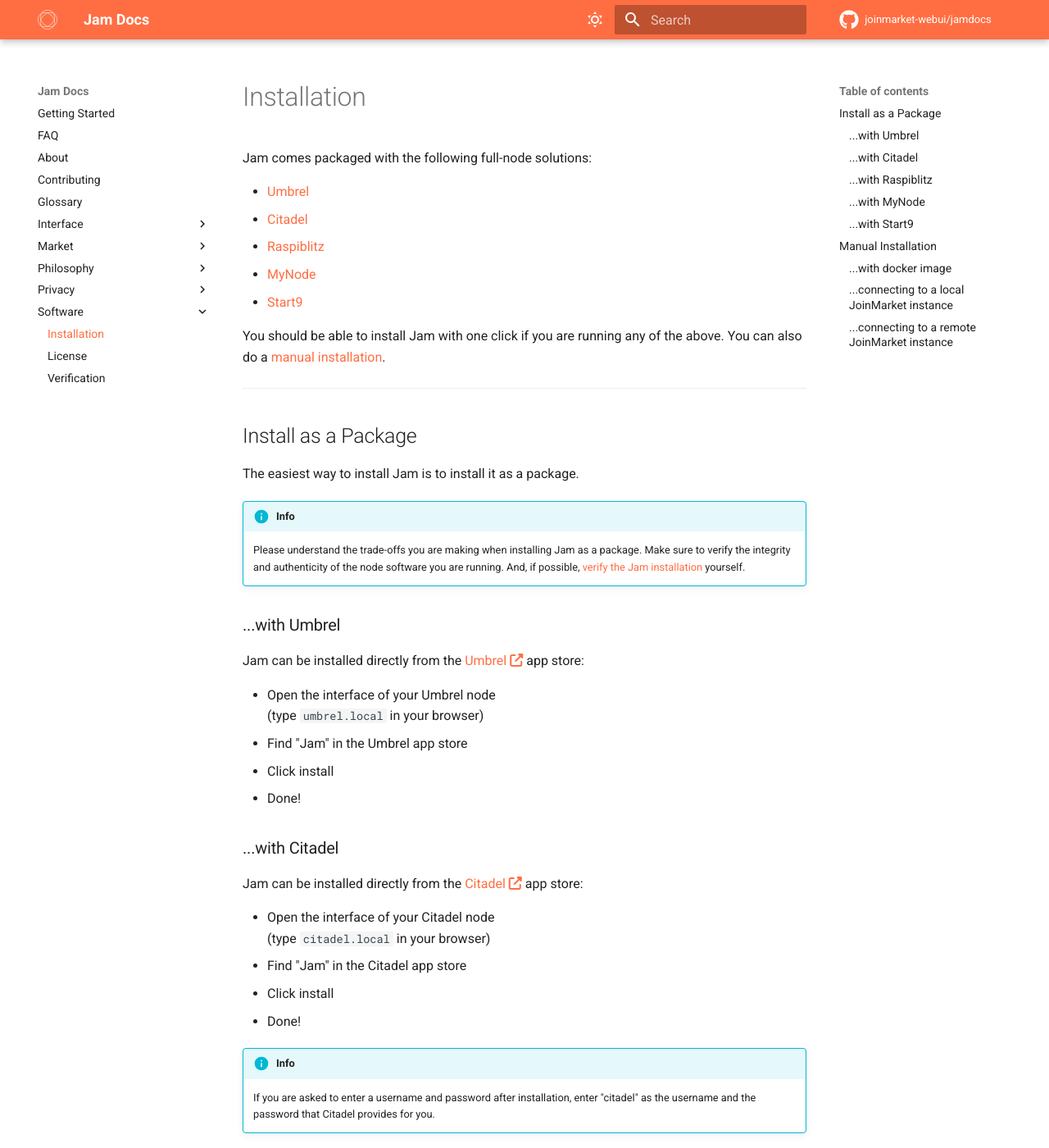
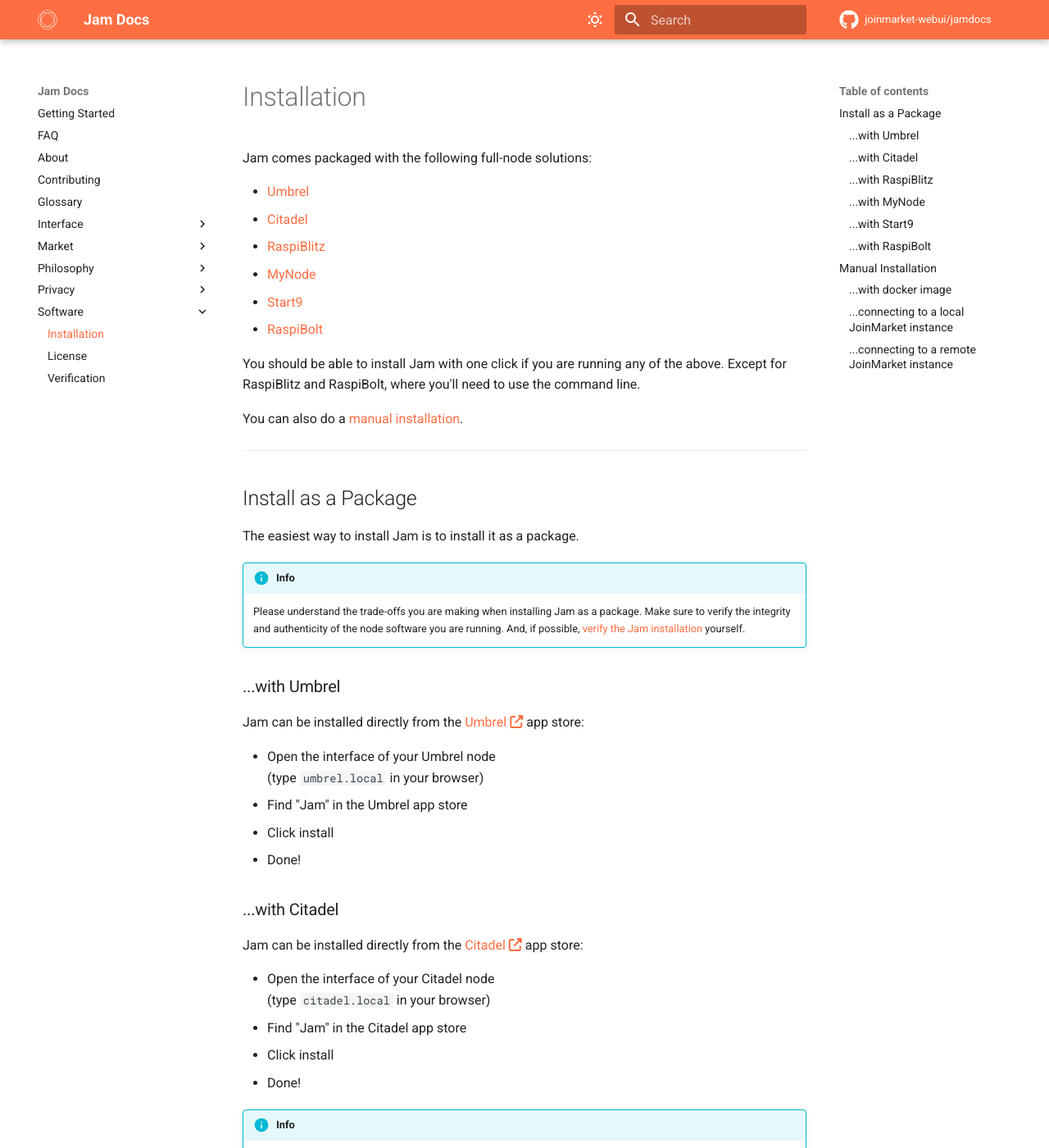
Before and after one commit to joinmarket-webui/jamdocs, an MkDocs documentation site: the page built from docs/software/installation.md, in a window 1280 px wide and 1400 px high. Shown: the whole window at 82% size. Built offline with MkDocs 1.6.1 and Material for MkDocs 9.7.7, drawn with Linux system fonts in a browser that asks for light colours; nearby versions of some CDN libraries; comment, search, counter and statistics services are not loaded; some of the changed text lies outside the part shown.

Commit message:
docs(install): add RaspiBolt (#40)

```diff
--- a/docs/software/installation.md
+++ b/docs/software/installation.md
@@ -4,12 +4,16 @@
 
 - [Umbrel](#with-umbrel)
 - [Citadel](#with-citadel)
-- [Raspiblitz](#with-raspiblitz)
+- [RaspiBlitz](#with-raspiblitz)
 - [MyNode](#with-mynode)
 - [Start9](#with-start9)
+- [RaspiBolt](#with-raspibolt)
 
 You should be able to install Jam with one click if you are running any of the
-above. You can also do a [manual installation](#manual-installation).
+above.
+Except for RaspiBlitz and RaspiBolt, where you'll need to use the command line.
+
+You can also do a [manual installation](#manual-installation).
 
 ---
 
@@ -47,7 +51,7 @@
     If you are asked to enter a username and password after installation, enter
     "citadel" as the username and the password that Citadel provides for you.
 
-### ...with Raspiblitz
+### ...with RaspiBlitz
 
 You can install Jam via the command line in RaspiBlitz v1.7.2 and up. To install
 it, exit the Raspiblitz menu and run:
@@ -84,6 +88,10 @@
 - Find "Jam" in the Start9 [Marketplace](https://marketplace.start9.com/marketplace/jam)
 - Click install
 - Done!
+
+### ...with RaspiBolt
+
+See the RaspiBolt [guide](https://raspibolt.org/guide/bonus/bitcoin/Jam.html) for detailed instructions.
 
 ---
 
```
